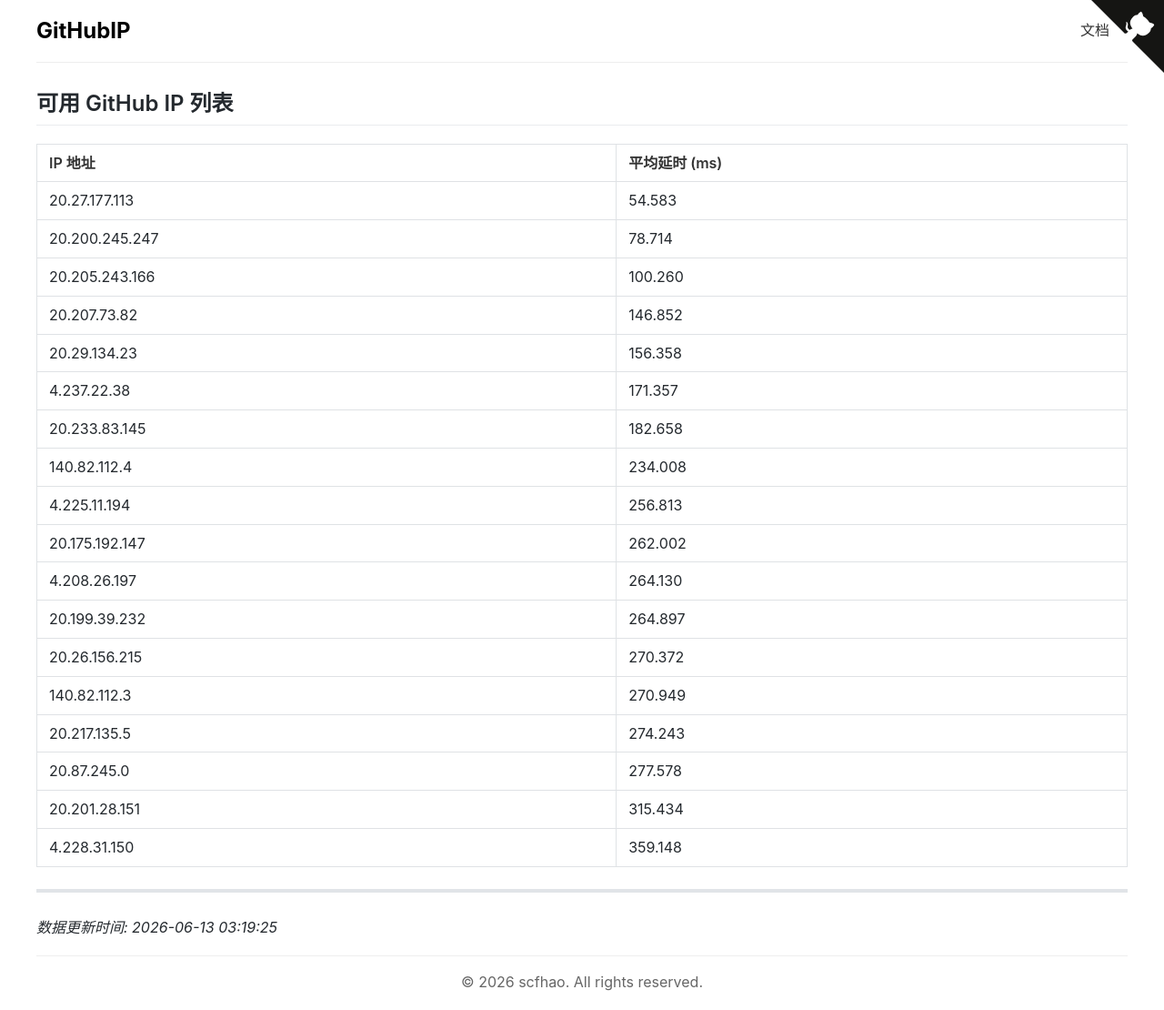
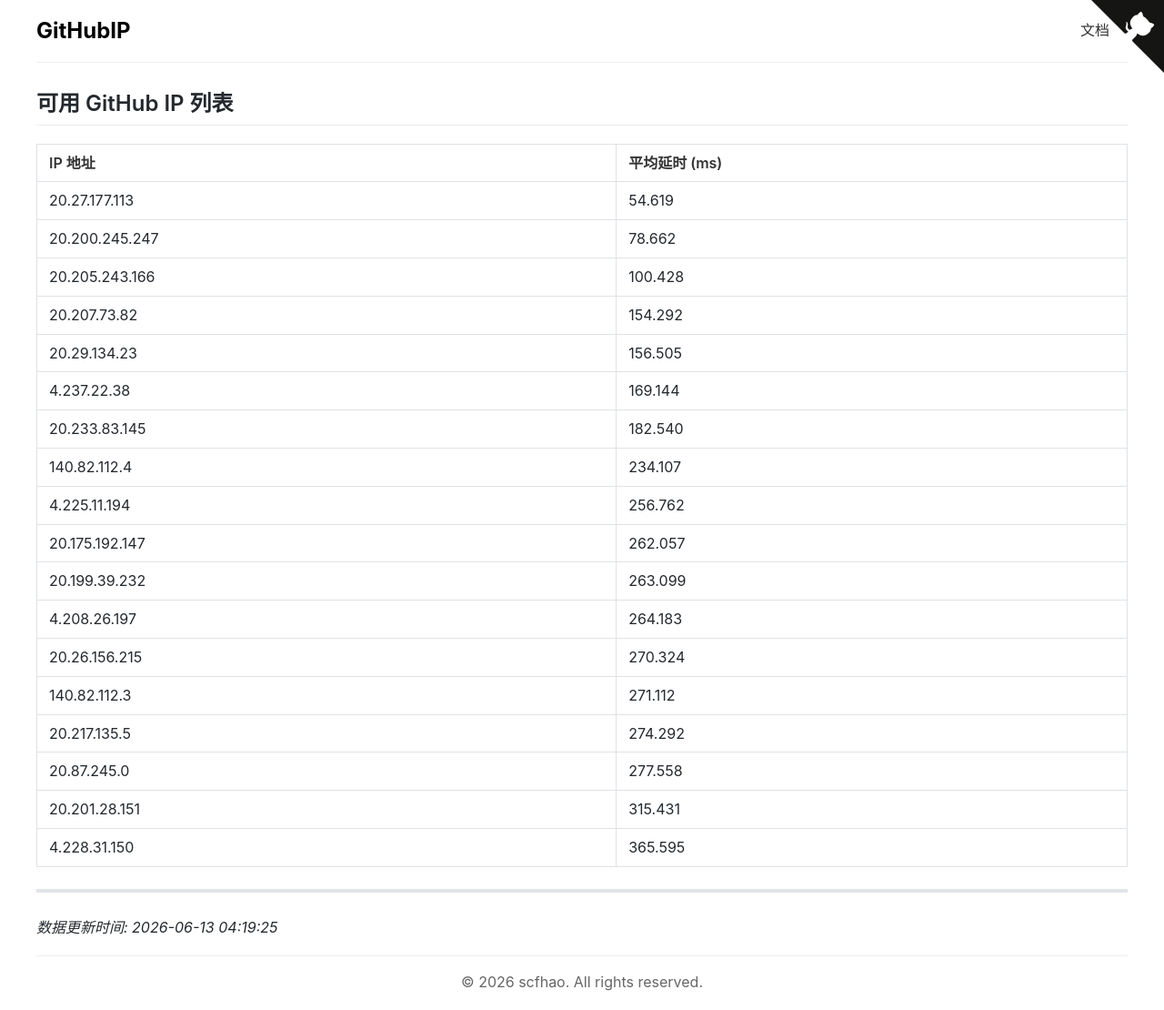
Before and after one commit to scfhao/GitHubIP, a Jekyll site: the page built from index.md, in a window 1280 px wide. Shown: the whole page at 91% size. Built offline with Jekyll 4.4.1, drawn with Linux system fonts in a browser that asks for light colours.

Commit message:
自动脚本执行 - 2026-06-13 04:19:25

```diff
--- a/index.md
+++ b/index.md
@@ -1,32 +1,32 @@
 ---
 layout: home
 title: GitHub IP 列表
-date: 2026-06-13 03:19:25
+date: 2026-06-13 04:19:25
 ---
 
 ## 可用 GitHub IP 列表
 
 | IP 地址 | 平均延时 (ms) |
 |---------|--------------|
-| 20.27.177.113 | 54.583 |
-| 20.200.245.247 | 78.714 |
-| 20.205.243.166 | 100.260 |
-| 20.207.73.82 | 146.852 |
-| 20.29.134.23 | 156.358 |
-| 4.237.22.38 | 171.357 |
-| 20.233.83.145 | 182.658 |
-| 140.82.112.4 | 234.008 |
-| 4.225.11.194 | 256.813 |
-| 20.175.192.147 | 262.002 |
-| 4.208.26.197 | 264.130 |
-| 20.199.39.232 | 264.897 |
-| 20.26.156.215 | 270.372 |
-| 140.82.112.3 | 270.949 |
-| 20.217.135.5 | 274.243 |
-| 20.87.245.0 | 277.578 |
-| 20.201.28.151 | 315.434 |
-| 4.228.31.150 | 359.148 |
+| 20.27.177.113 | 54.619 |
+| 20.200.245.247 | 78.662 |
+| 20.205.243.166 | 100.428 |
+| 20.207.73.82 | 154.292 |
+| 20.29.134.23 | 156.505 |
+| 4.237.22.38 | 169.144 |
+| 20.233.83.145 | 182.540 |
+| 140.82.112.4 | 234.107 |
+| 4.225.11.194 | 256.762 |
+| 20.175.192.147 | 262.057 |
+| 20.199.39.232 | 263.099 |
+| 4.208.26.197 | 264.183 |
+| 20.26.156.215 | 270.324 |
+| 140.82.112.3 | 271.112 |
+| 20.217.135.5 | 274.292 |
+| 20.87.245.0 | 277.558 |
+| 20.201.28.151 | 315.431 |
+| 4.228.31.150 | 365.595 |
 
 ---
 
-*数据更新时间: 2026-06-13 03:19:25*
+*数据更新时间: 2026-06-13 04:19:25*
```
